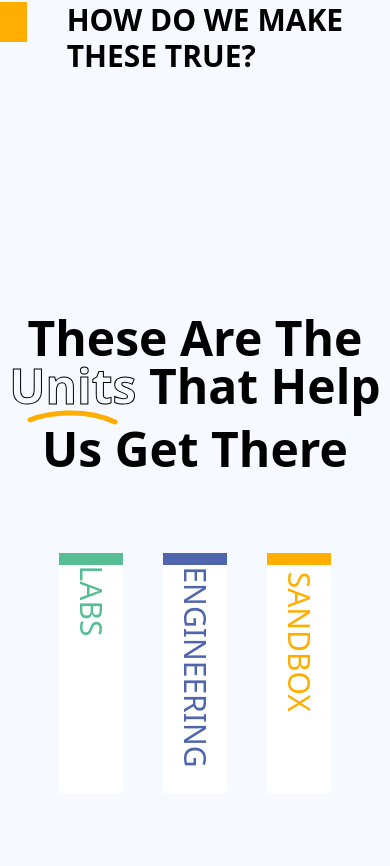
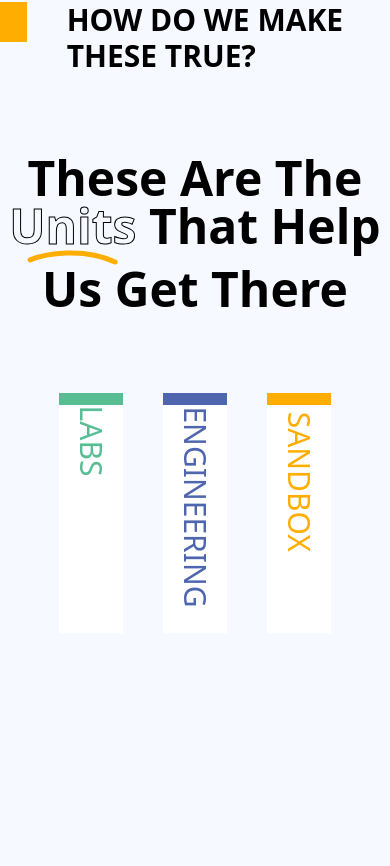
Before and after one commit to eze-une/before-landing, a React (Create React App) app: page / in a window 390 px wide. Shown: the part 6558-7424 px from the top of the page. Built offline with nearby package versions, Linux system fonts and the light colour scheme.

Commit message:
disbale scroll on units

```diff
--- a/src/components/elements/UnitScrollableDetails.js
+++ b/src/components/elements/UnitScrollableDetails.js
@@ -96,9 +96,9 @@ console.log("tutiuthtiuthiututi",EngineeringRef)
         }
       >
         <m.div className="h-full w-full">
-          {/* {
-            onScreen ? ( */}
-
+          {
+            onScreen ? (
+              <>
                 <m.div
                   className="flex flex-col lg:flex-row h-full w-full snapper"
                   initial={"offscreen"}
@@ -214,7 +214,7 @@ console.log("tutiuthtiuthiututi",EngineeringRef)
                   </m.div>
 
                 </m.div>
-              {/* </>) : (
+               </>) : (
               <div className="flex flex-col lg:flex-row h-full w-full">
                 <div className="hidden lg:flex flex-col w-[50%] h-full bg-[#131622] space-y-10  justify-center items-center text-[#A7A9B1] text-left text-3xl"></div>
                 <m.div
@@ -222,7 +222,7 @@ console.log("tutiuthtiuthiututi",EngineeringRef)
                   style={{ backgroundColor: "#57BE94" }}
                 > </m.div>
               </div>
-            )} */}
+            )}
         </m.div>
 
         {/* tab and dektop */}
--- a/src/components/sections/Units.js
+++ b/src/components/sections/Units.js
@@ -20,7 +20,7 @@ function Units() {
           How Do we make these true?
           </p>
         </div>
-        <div className="flex flex-col mt-10 items-center justify-center text-center  md:mx-[10%]  py-[10rem] lg:flex-row" >
+        <div className="flex flex-col mt-10 items-center justify-center text-center  md:mx-[10%]  pb-[10rem] lg:flex-row" >
           <p
             className="text-5xl font-bold lg:py-10 lg:text-left lg:text-7xl md:w-[55%] snapped"
             ref={textLineStart}
```
